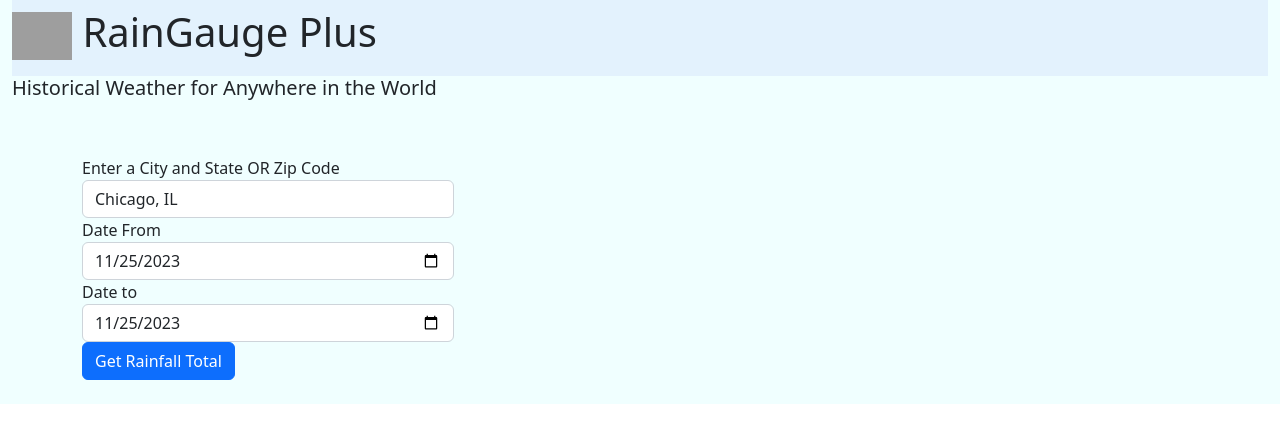
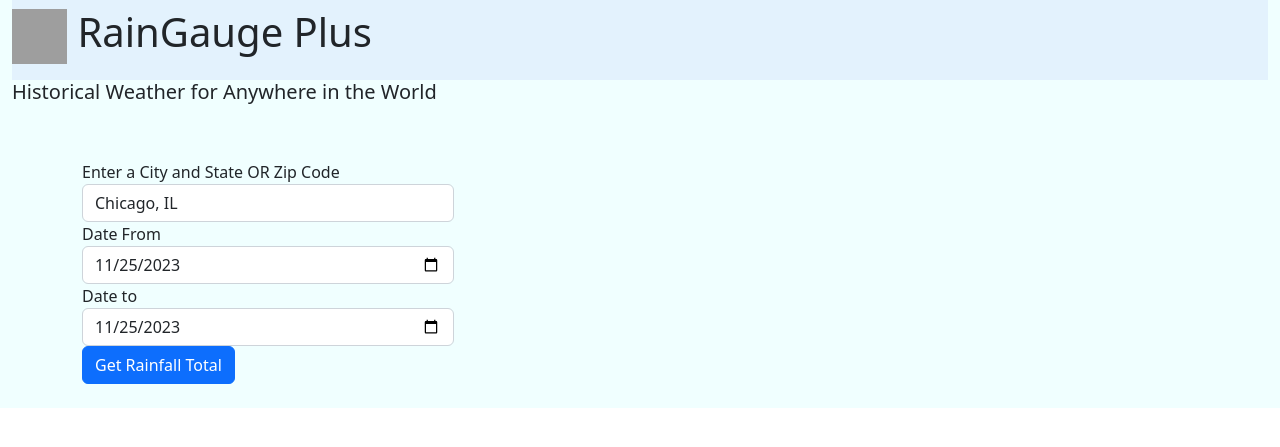
Before and after one commit to davidlahr/rain-gauge, a Flask app: page / in a window 1280 px wide. Shown: the top 447 px of the page. Run offline with Flask 2, Linux system fonts and the light colour scheme; some libraries are stand-ins or nearby versions; grey boxes are pictures that could not be loaded.

Commit message:
update image

```diff
--- a/templates/base.html
+++ b/templates/base.html
@@ -14,7 +14,7 @@
 
   <div class="navbar" style="background-color: #e3f2fd;">
        <h1>
-    <img src="https://png.clipart.me/image_preview/6b6/psd-blue-water-droplet-icon-45907.jpg" alt="" width="60" height="48">
+    <img src="https://images.freeimages.com/clg/images/36/369885/rain-cloud-clip-art_f.jpg" alt="" width="55" height="55">
     RainGauge Plus</h1>
 
   </div>
```
